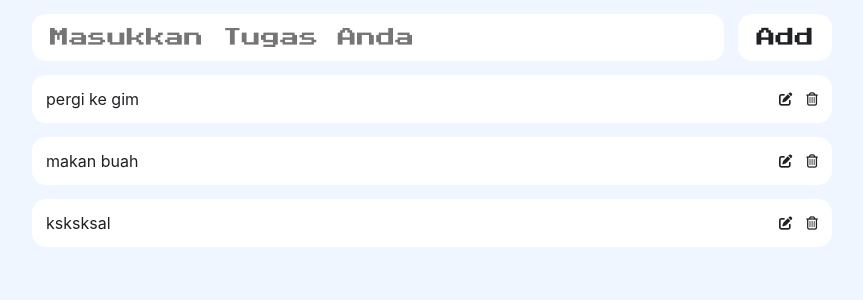
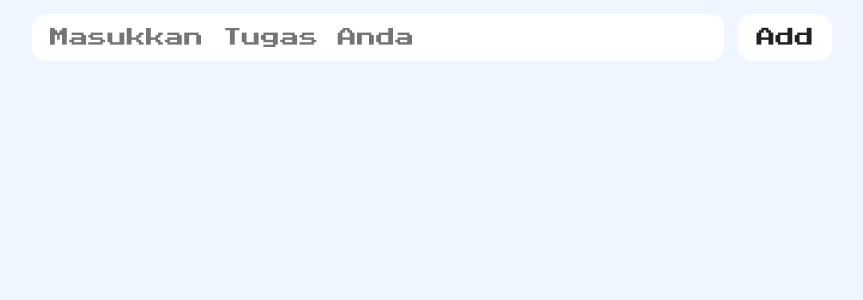
Before and after one commit to taroom/reactjs-todolist, a React (Vite) app: page / in a window 1280 px wide. Shown: the top 300 px of the page, without its empty margins (208-1071 px from the left). Built offline with nearby package versions, Linux system fonts and the light colour scheme.

Commit message:
set to local storage

```diff
--- a/src/App.jsx
+++ b/src/App.jsx
@@ -1,18 +1,20 @@
-import { useState } from "react"
+import { useEffect, useState } from "react"
 import TodoInput from "./components/TodoInput"
 import TodoList from "./components/TodoList"
 
 function App() {
-  const [todos, setTodos] = useState([
-    'pergi ke gim',
-    'makan buah',
-    'ksksksal'
-  ])
+  const [todos, setTodos] = useState([])
 
   const [todoValue, setTodoValue] = useState([])
 
+  function persistData(newTodo){
+    //sinkronkan dengan local storage
+    localStorage.setItem('todos', JSON.stringify({todos: newTodo}));
+  }
+
   function handleAddTodos(newTodo){
     const newTodoList = [...todos, newTodo];
+    persistData(newTodoList)
     setTodos(newTodoList);
   }
 
@@ -28,8 +30,22 @@ function App() {
     const newTodoList = todos.filter((todo, todoIndex) => {
       return todoIndex !== index
     })
+    persistData(newTodoList)
     setTodos(newTodoList)
   }
+
+  useEffect(() => {
+    if(!localStorage){
+      return
+    }
+
+    let localTodos = localStorage.getItem('todos')
+    if(!localTodos){
+      return
+    }
+    localTodos = JSON.parse(localTodos).todos
+    setTodos(localTodos)
+  }, [])
 
   return (
     <>
```
